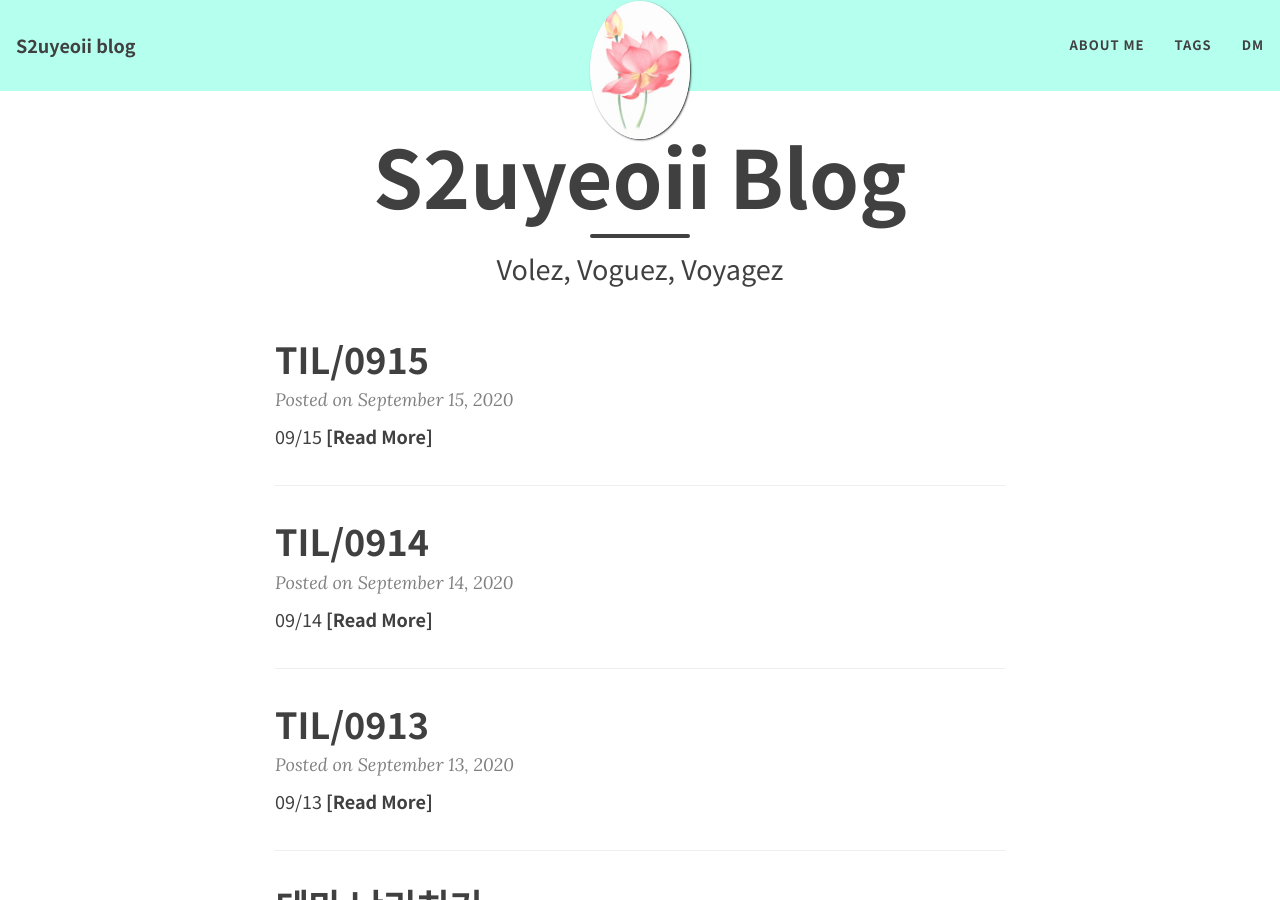
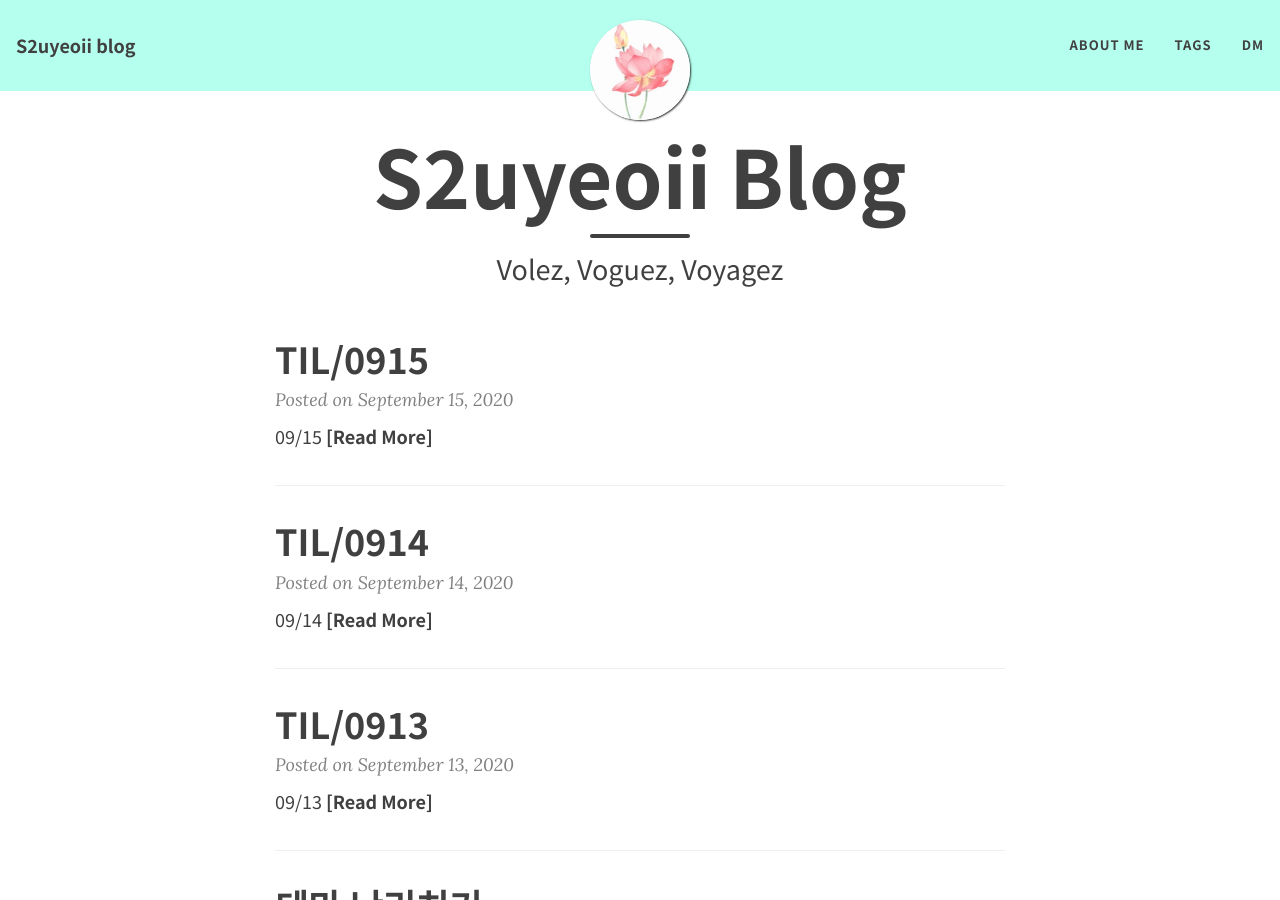
Before and after one commit to yeoneed/yeoneed.github.io, a Jekyll site: the page built from index.html, in a window 1280 px wide and 900 px high. Built offline with Jekyll 4.4.1, drawn with Linux system fonts in a browser that asks for light colours; nearby versions of some CDN libraries; some web fonts are replaced; the list of posts is cut into pages by our own code.

Commit message:
Update _config.yml

```diff
--- a/_config.yml
+++ b/_config.yml
@@ -22,7 +22,7 @@ navbar-links:
 
 # Image to show in the navigation bar - works best with a square image
 # Remove this parameter if you don't want an image in the navbar
-avatar: "/assets/img/su.jpg"
+avatar: "/assets/img/yeon.jpg"
 
 # By default, the image is cut into a circle. You can disable this behaviour by setting 'round-avatar: false'
 round-avatar: true
```
